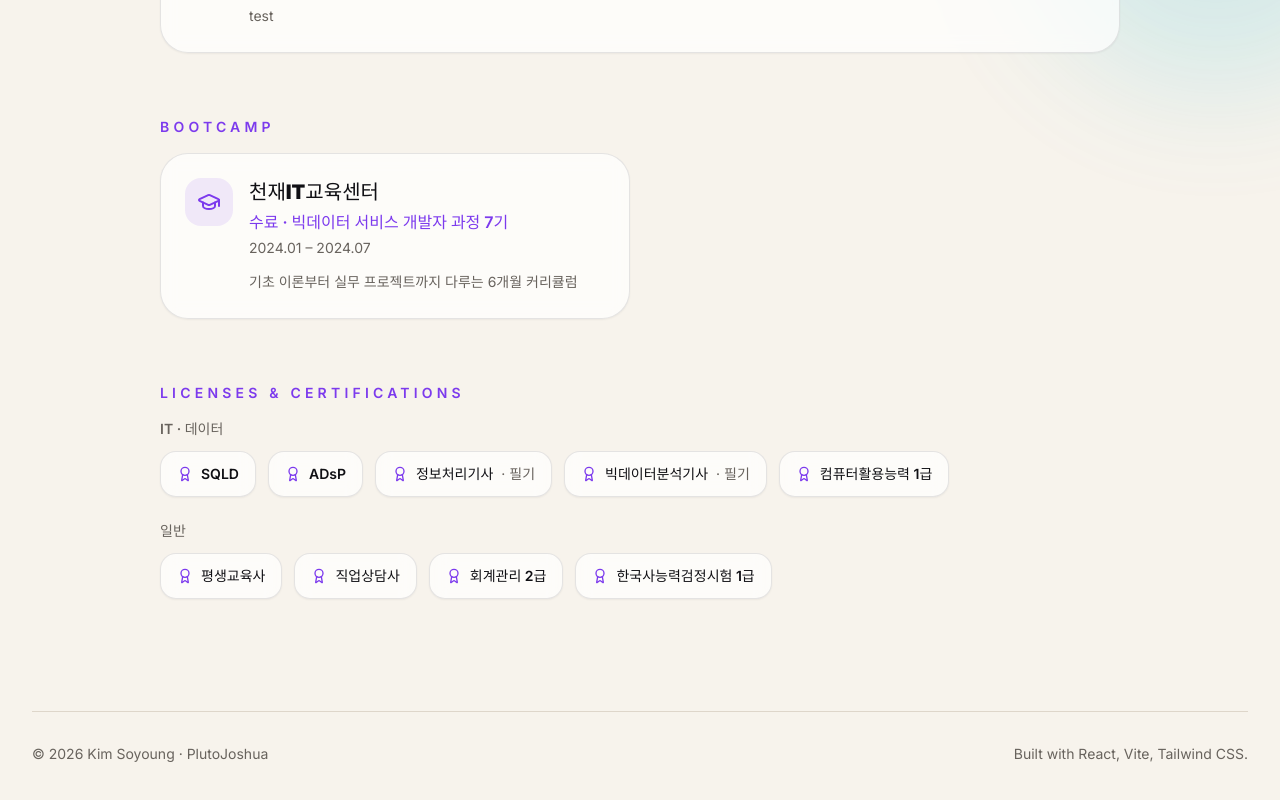
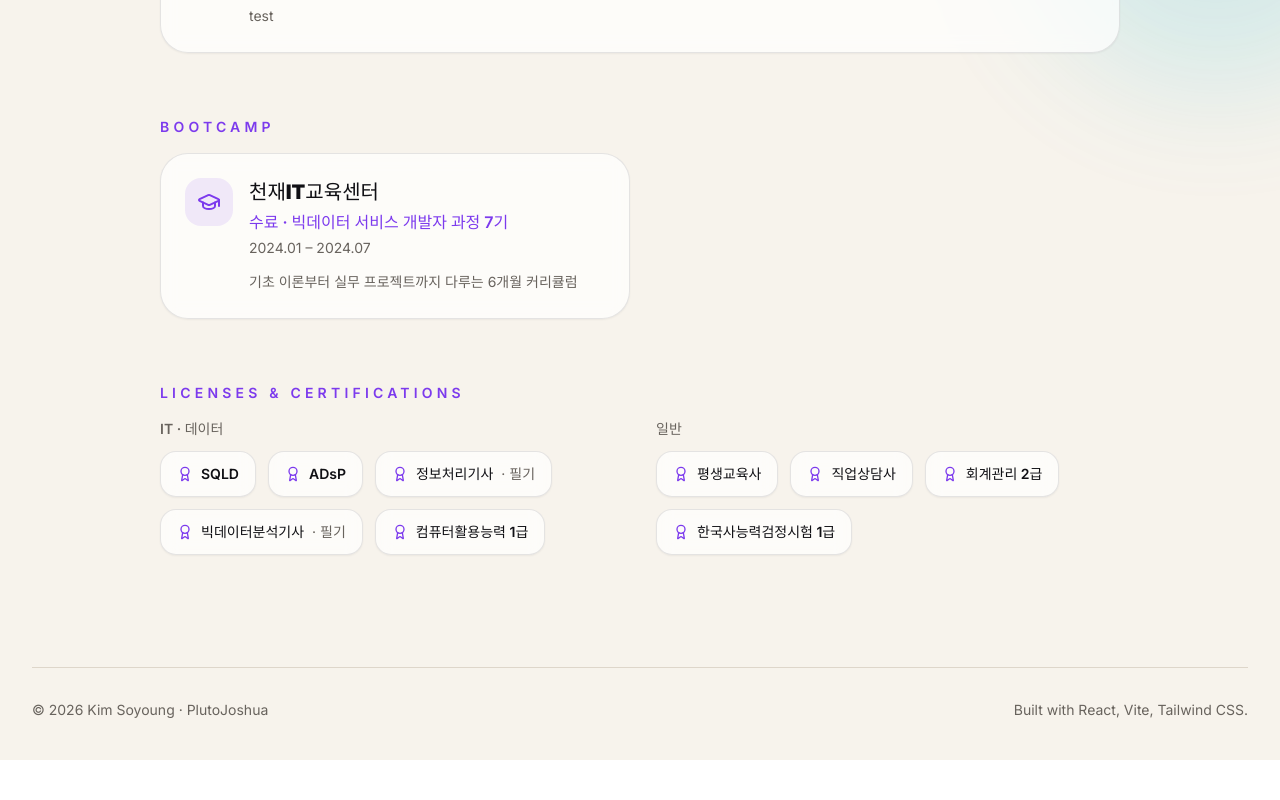
Before and after one commit to PlutoJoshua/PlutoJoshua.github.io, a React (Vite) app: page /education in a window 1280 px wide. Shown: the part 493-1293 px from the top of the page. After the commit the page ends 1253 px from the top, so only its background shows below. Built offline with nearby package versions, Linux system fonts and the light colour scheme; a web font is replaced by a local one.

Commit message:
content: lay out certification groups in two half-width columns

```diff
--- a/src/pages/Education.jsx
+++ b/src/pages/Education.jsx
@@ -29,7 +29,7 @@
       {licenseGroups?.length ? (
         <div className="mt-16">
           <SectionLabel>Licenses & Certifications</SectionLabel>
-          <div className="space-y-6">
+          <div className="grid gap-8 md:grid-cols-2">
             {licenseGroups.map((group) => (
               <div key={group.label}>
                 <p className="mb-3 text-sm font-semibold text-muted dark:text-muted-d">{group.label}</p>
```
Also changed, not shown: 4 other files (tests, documents, lock files or other folders).
